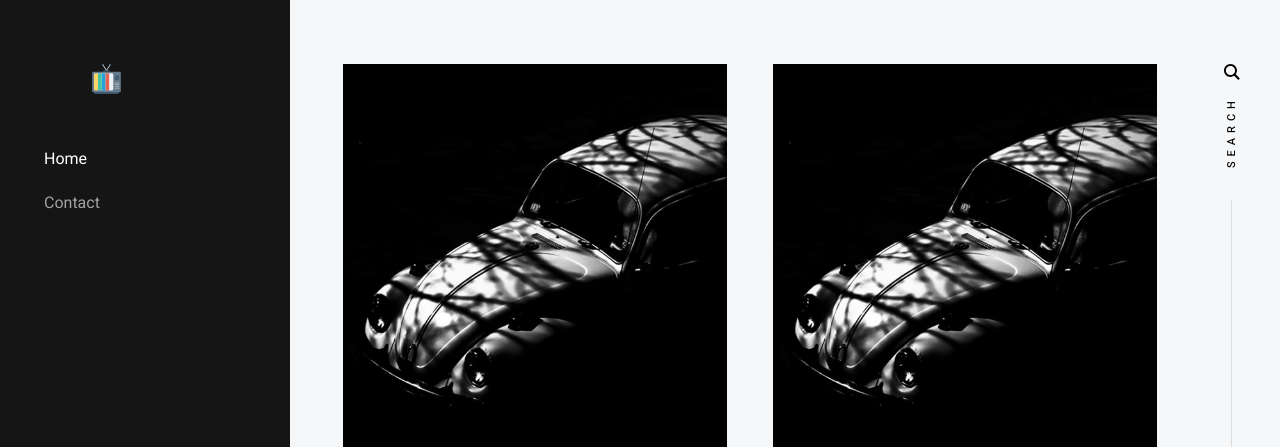
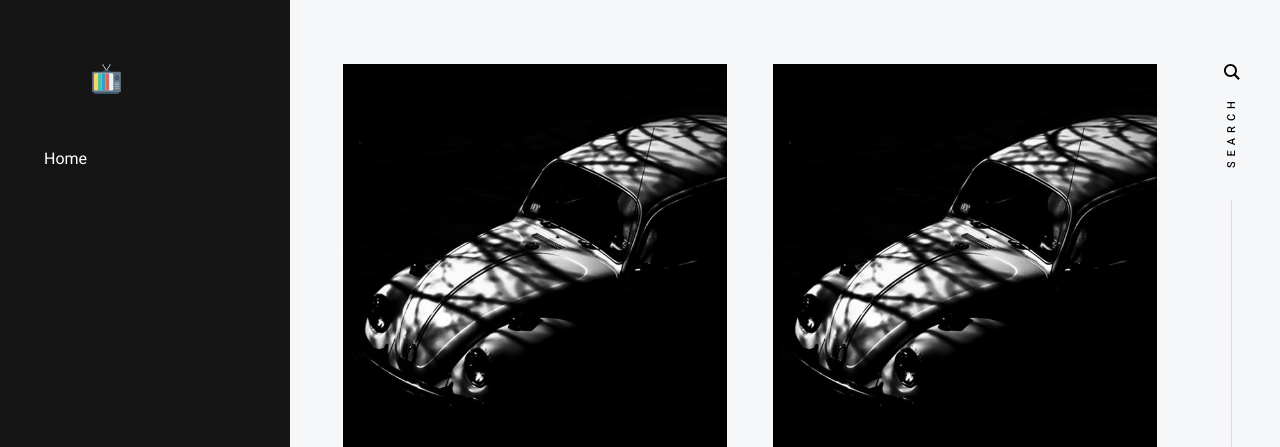
Before and after one commit to tobiadiks/pro-tv, a Django app: page / in a window 1280 px wide. Shown: the top 447 px of the page. Run offline with Django 3.2, Linux system fonts and the light colour scheme; data comes from the database, SQL or seed files in the repository.

Commit message:
updated static

```diff
--- a/templates/index.html
+++ b/templates/index.html
@@ -69,7 +69,7 @@
                 <ul class="header__nav">
                     <li class="current"><a href="{% url 'home' %}" title="">Home</a></li>
 
-                   <li><a href="{% static 'page-contact.html' %}" title="">Contact</a></li>
+
                 </ul> <!-- end header__nav -->
 
                 <ul class="header__social">
```
